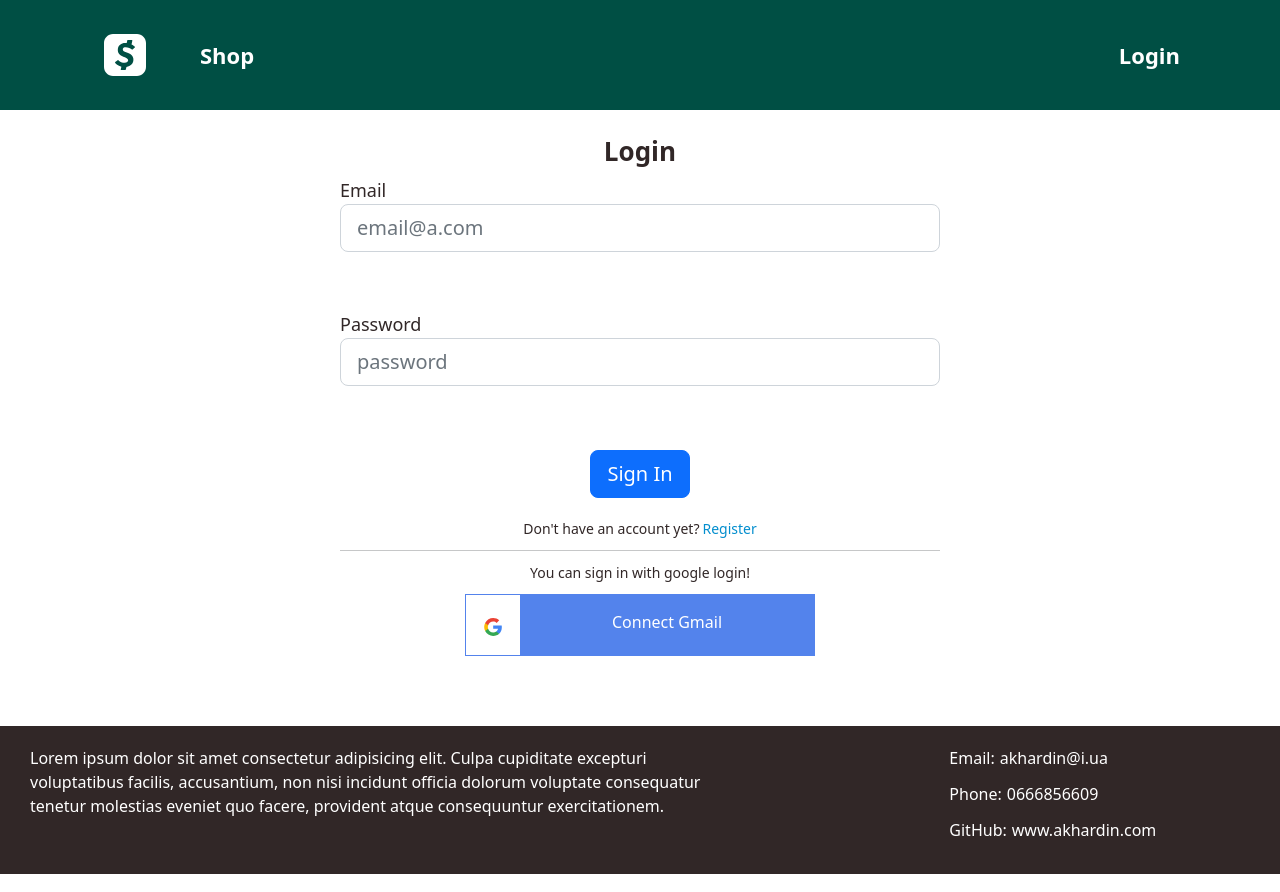
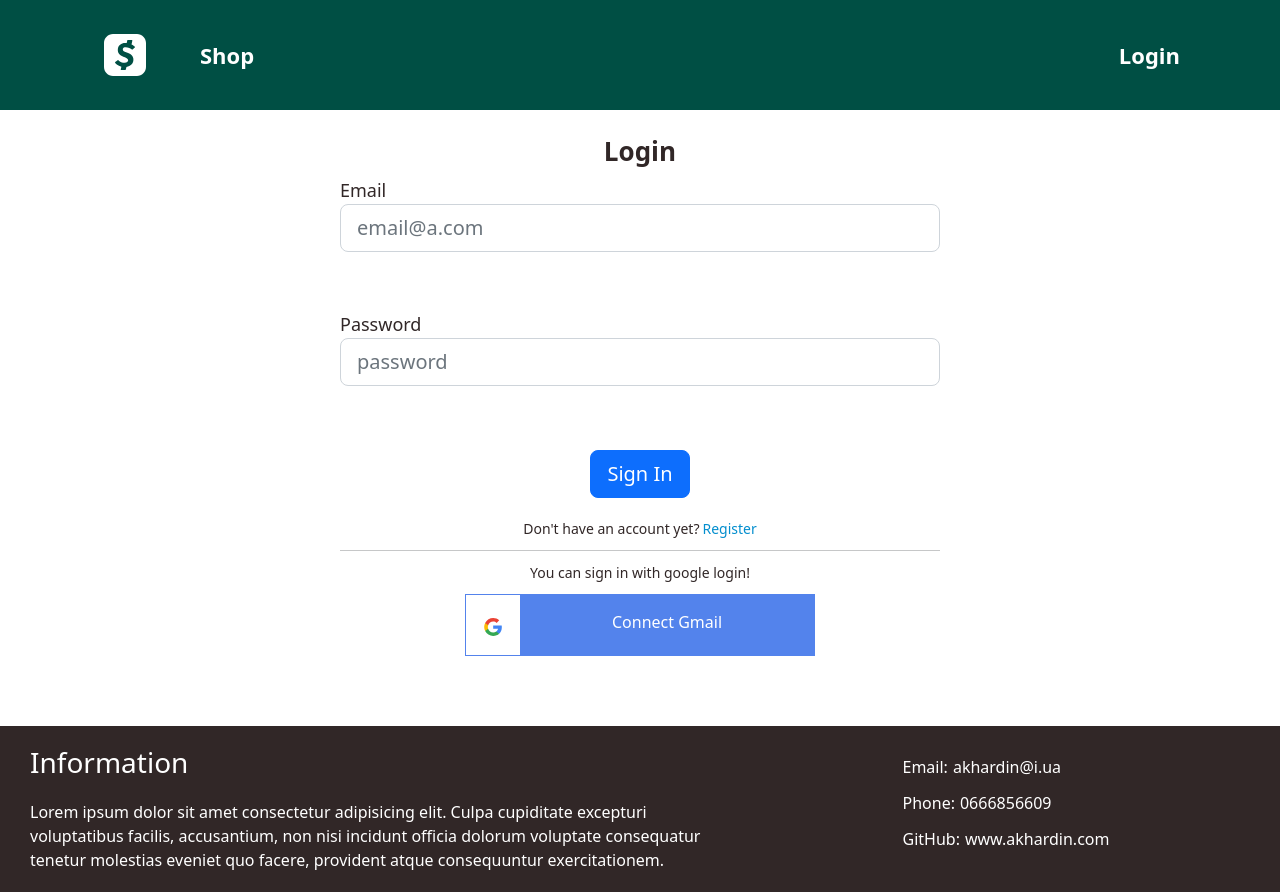
Before and after one commit to puerarongo/market, a React (Create React App) app: page /#/login in a window 1280 px wide. Built offline with nearby package versions, Linux system fonts and the light colour scheme.

Commit message:
add styles for footer

```diff
--- a/src/components/basket/baksetItem/BasketItem.module.css
+++ b/src/components/basket/baksetItem/BasketItem.module.css
@@ -24,12 +24,18 @@
   margin: auto auto auto 0;
 }
 
+.into {
+  display: flex;
+  margin-left: auto;
+  width: 600px;
+}
+
 .quantity {
-  margin: auto 0;
+  margin: auto auto auto 0;
 }
 
 .price {
-  margin: auto 0 auto 200px;
+  margin: auto 100px auto auto;
 }
 
 .price,
--- a/src/components/basket/baksetItem/BasketItem.tsx
+++ b/src/components/basket/baksetItem/BasketItem.tsx
@@ -38,6 +38,7 @@ const BasketItem: React.FC<IBasketItem> = ({
       />
 
       <h3 className={styles.title}>{title}</h3>
+      <div className={styles.into}>
       <p className={styles.quantity}>{`${quantity} pcs`}</p>
       <p className={styles.price}>{`$ ${price}`}</p>
       <Button
@@ -48,6 +49,7 @@ const BasketItem: React.FC<IBasketItem> = ({
       >
         Delete
       </Button>
+      </div>
     </div>
   );
 };
--- a/src/components/footer/Footer.module.css
+++ b/src/components/footer/Footer.module.css
@@ -21,6 +21,14 @@
   margin-bottom: 12px;
 }
 
+.footer__into {
+  display: block;
+}
+
+.footer__title {
+  margin-bottom: 20px;
+}
+
 .footer__description,
 .label {
   font-size: 16px;
--- a/src/components/footer/Footer.tsx
+++ b/src/components/footer/Footer.tsx
@@ -4,12 +4,15 @@ import styles from "./Footer.module.css";
 const Footer: React.FC = () => {
   return (
     <footer className={styles.footer}>
-      <p className={styles.footer__description}>
-        Lorem ipsum dolor sit amet consectetur adipisicing elit. Culpa
-        cupiditate excepturi voluptatibus facilis, accusantium, non nisi
-        incidunt officia dolorum voluptate consequatur tenetur molestias eveniet
-        quo facere, provident atque consequuntur exercitationem.
-      </p>
+      <div className={styles.footer__into}>
+        <h3 className={styles.footer__title}>Information</h3>
+        <p className={styles.footer__description}>
+          Lorem ipsum dolor sit amet consectetur adipisicing elit. Culpa
+          cupiditate excepturi voluptatibus facilis, accusantium, non nisi
+          incidunt officia dolorum voluptate consequatur tenetur molestias
+          eveniet quo facere, provident atque consequuntur exercitationem.
+        </p>
+      </div>
       <ul className={styles.list}>
         <li className={styles.item}>
           <p className={styles.label}>Email:</p>
```
